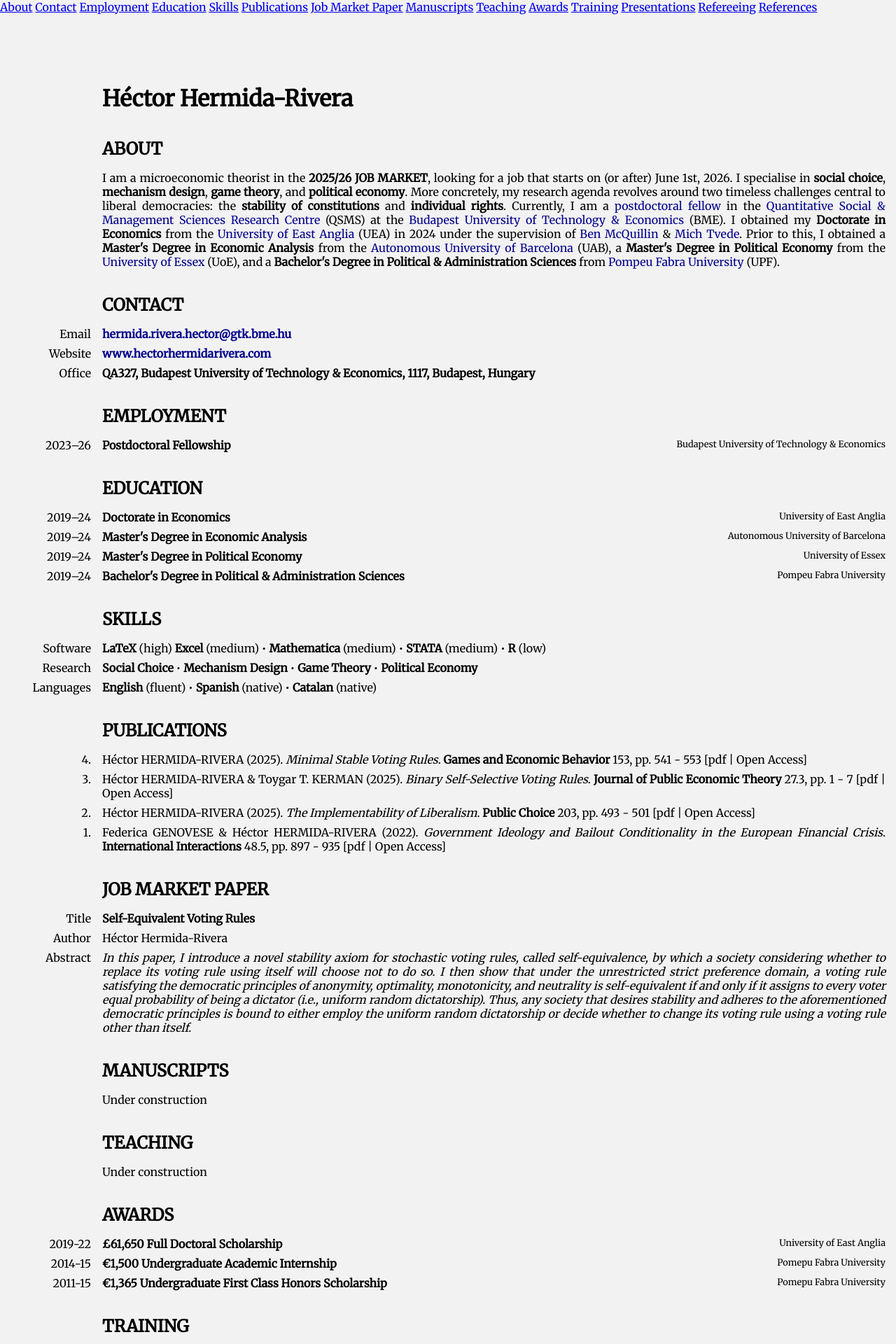
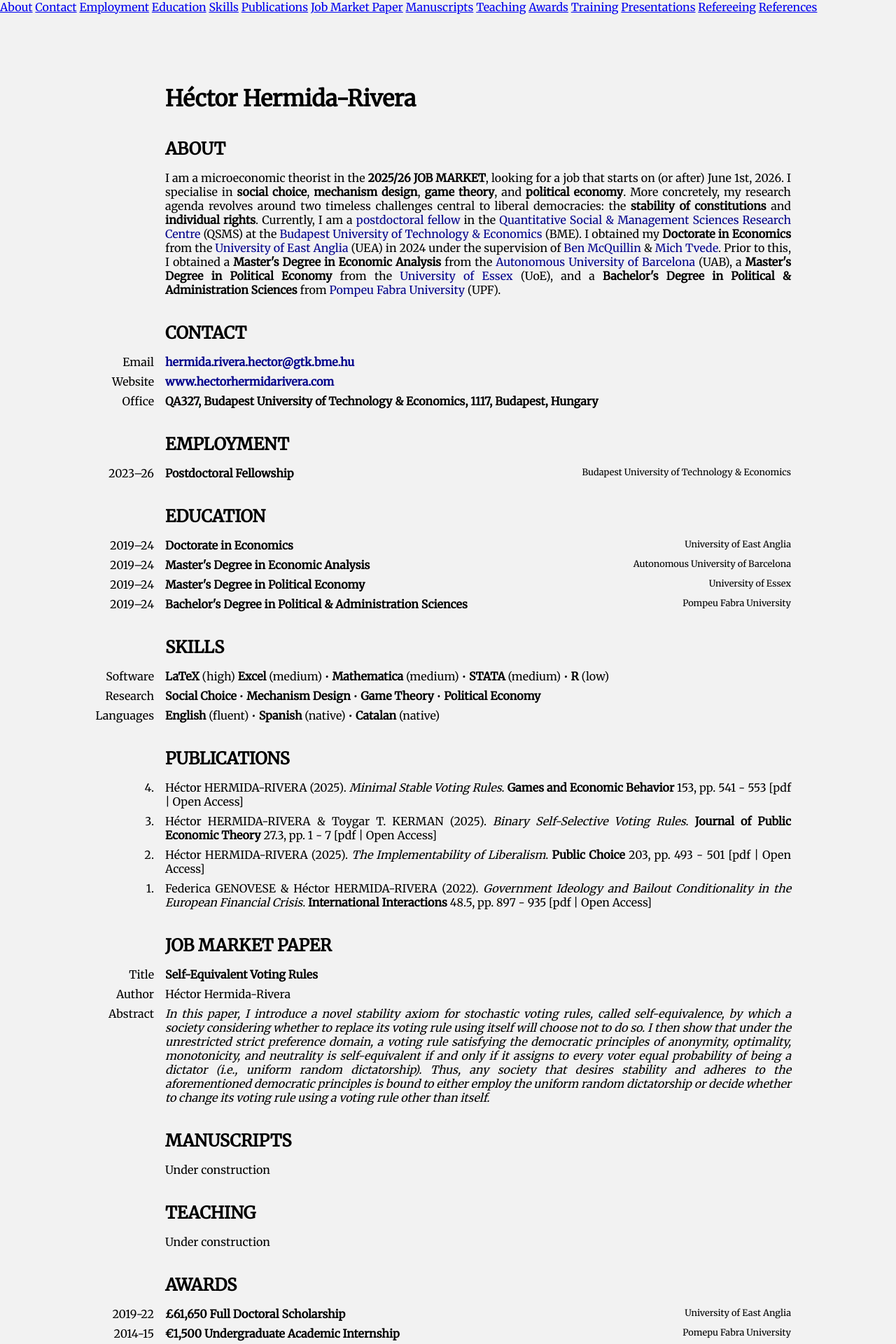
Before and after one commit to HectorHermidaRivera/hectorhermidarivera.github.io, a Jekyll site: the page built from index.md, in a window 1280 px wide. Shown: the top 1920 px of the page at 70% size. Built offline with Jekyll 4.4.1, drawn with Linux system fonts in a browser that asks for light colours.

Commit message:
Update style.css

```diff
--- a/assets/css/style.css
+++ b/assets/css/style.css
@@ -40,8 +40,8 @@ body {
 .content {
   margin: 0 auto;
   padding-top: 80px;          /* leave space for topbar */
-  padding-left: 10px;         /* small left margin */
-  padding-right: 15px;        /* right = left + 50% */
+  padding-left: 100px;         /* small left margin */
+  padding-right: 150px;        /* right = left + 50% */
   box-sizing: border-box;
   text-align: justify;         /* justify text */
   background-color: #f2f2f2;  /* very slight gray background */
```
